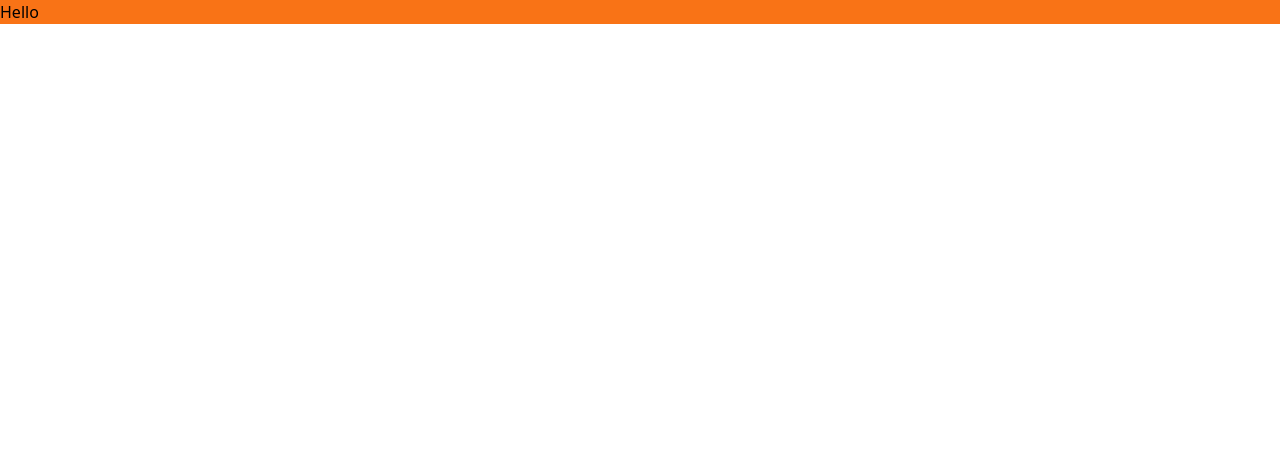
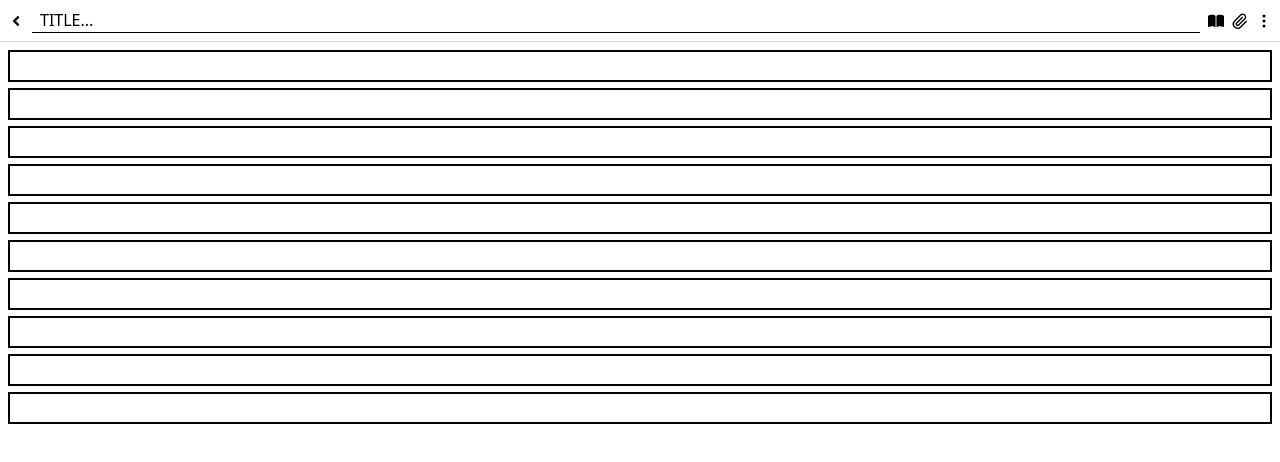
Before and after one commit to Nurio34/todo-list, a React (Create React App) app: page / in a window 1280 px wide. Shown: the top 462 px of the page. Built offline with nearby package versions, Linux system fonts and the light colour scheme.

Commit message:
Third commit

```diff
--- a/package.json
+++ b/package.json
@@ -36,6 +36,7 @@
     ]
   },
   "devDependencies": {
+    "react-icons": "^5.0.1",
     "tailwindcss": "^3.4.1"
   }
 }
--- a/src/App.js
+++ b/src/App.js
@@ -1,8 +1,31 @@
+import { useState } from "react";
+import Header from "./Compoents/Header";
+import Main from "./Compoents/Main";
+
 
 function App() {
+
+  const [todos,setTodos] = useState(()=>{
+    return JSON.parse(localStorage.getItem("todos")) || {title:"",todos:[]}
+  })
+
+  const updateTitleFn = (title) => {
+    const updatedTodos = {...todos, title:title}
+      setTodos(updatedTodos)
+      localStorage.setItem("todos", JSON.stringify(updatedTodos))
+  }
+
+  const updateTodoFn = (todo) => {
+    const updatedTodo = {...todos, todos:todo}
+    const updatedTodos = {...todos, todos:updatedTodo}
+      setTodos(updatedTodos)
+      localStorage.setItem("todos", JSON.stringify(updatedTodos))
+  }
+
   return (
-    <div className="App bg-orange-500">
-      Hello
+    <div className="App">
+      <Header updateTitleFn={updateTitleFn} title={todos.title} />
+      <Main todos={todos} updateTodoFn={updateTodoFn} />
     </div>
   );
 }
--- /dev/null
+++ b/src/Compoents/Header.js
@@ -0,0 +1,33 @@
+import { FaAngleLeft } from "react-icons/fa";
+import { FaBookOpen } from "react-icons/fa6";
+import { GrAttachment } from "react-icons/gr";
+import { BsThreeDotsVertical } from "react-icons/bs";
+
+import React from 'react'
+
+function Header({updateTitleFn, title}) {
+
+    return (
+    <div className="header-container flex gap-2 items-center p-2 border-b-[1px] border-gray-300  ">
+        <button>
+            <FaAngleLeft className=" pointer-events-none" />
+        </button>
+        <input type="text" name="title" id="titleInput" placeholder="TITLE..." value={title}
+            className=" border-b-[1px] border-black grow px-2
+                    placeholder:text-black
+                    focus:outline-none"
+            onChange={(e => updateTitleFn(e.target.value))} />
+        <button>
+            <FaBookOpen className=" ml-auto pointer-events-none" />
+        </button>
+        <button>
+            <GrAttachment className=" pointer-events-none" />
+        </button>
+        <button >
+            <BsThreeDotsVertical className=" pointer-events-none" />
+        </button>
+    </div>
+  )
+}
+
+export default Header
--- /dev/null
+++ b/src/Compoents/Main.js
@@ -0,0 +1,20 @@
+
+import React from 'react'
+import TodoContainer from './TodoContainer'
+
+function Main({todos,updateTodoFn}) {
+    const start = Array(10).fill("t")
+
+    return (
+        <div className='main-container p-2'>
+            {todos.todos.map(todo=>{
+                return <TodoContainer key={todo.id} todo={todo} updateTodoFn={updateTodoFn} />
+            })}
+            {start.map((todo,ind)=>{
+                return <TodoContainer key={ind} todo={todo} updateTodoFn={updateTodoFn} />
+            })}
+        </div>
+  )
+}
+
+export default Main
--- /dev/null
+++ b/src/Compoents/TodoContainer.js
@@ -0,0 +1,16 @@
+
+import React from 'react'
+
+function TodoContainer({updateTodoFn}) {
+
+    return (
+    <div className='todo-container'>
+        <textarea name="todo" id="todoArea"
+            className=' border-2 border-black w-full resize-none h-8'
+            onChange={(e)=>updateTodoFn(e.target.value)}
+        ></textarea>
+    </div>
+  )
+}
+
+export default TodoContainer
```
Also changed, not shown: 2 other files (tests, documents, lock files or other folders).
